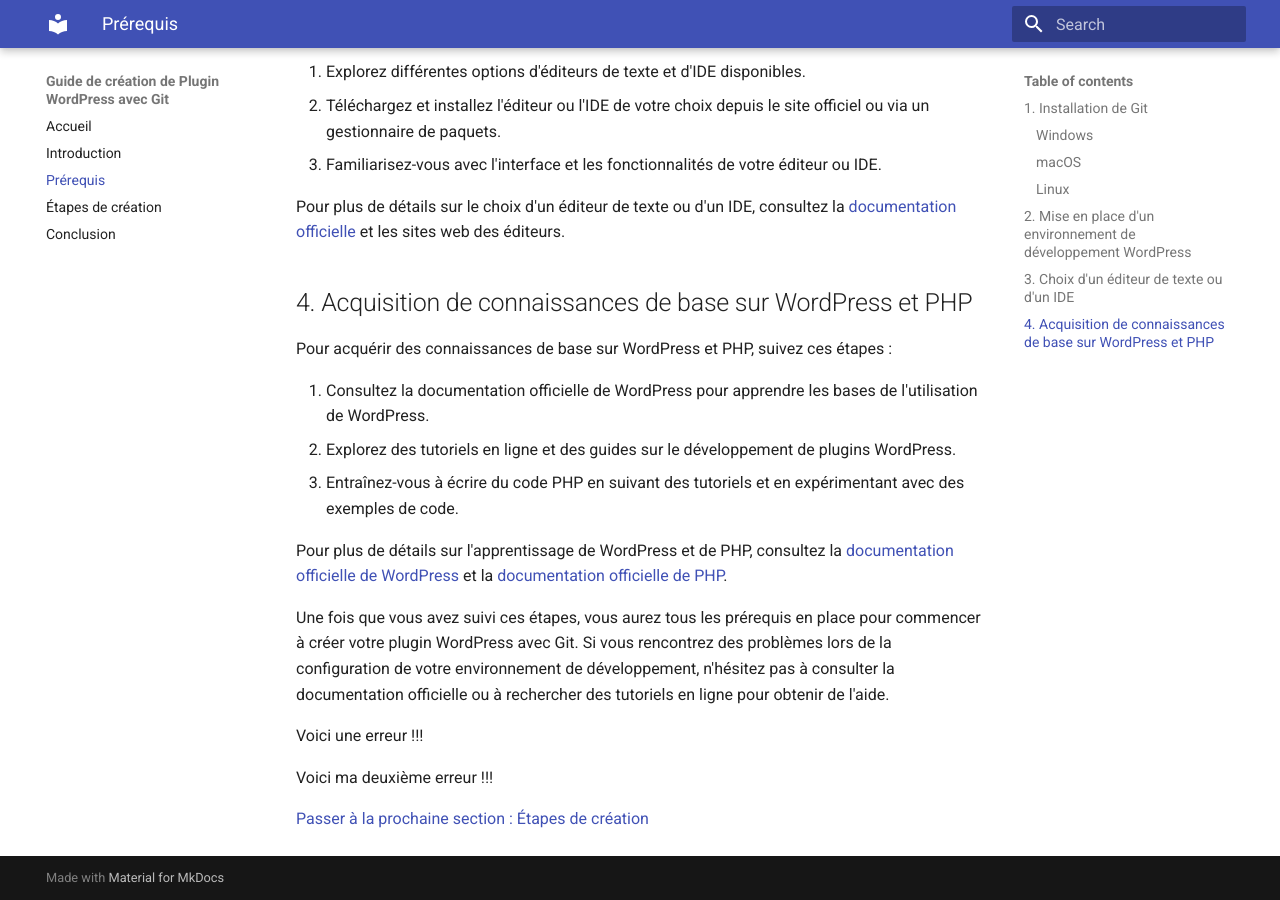
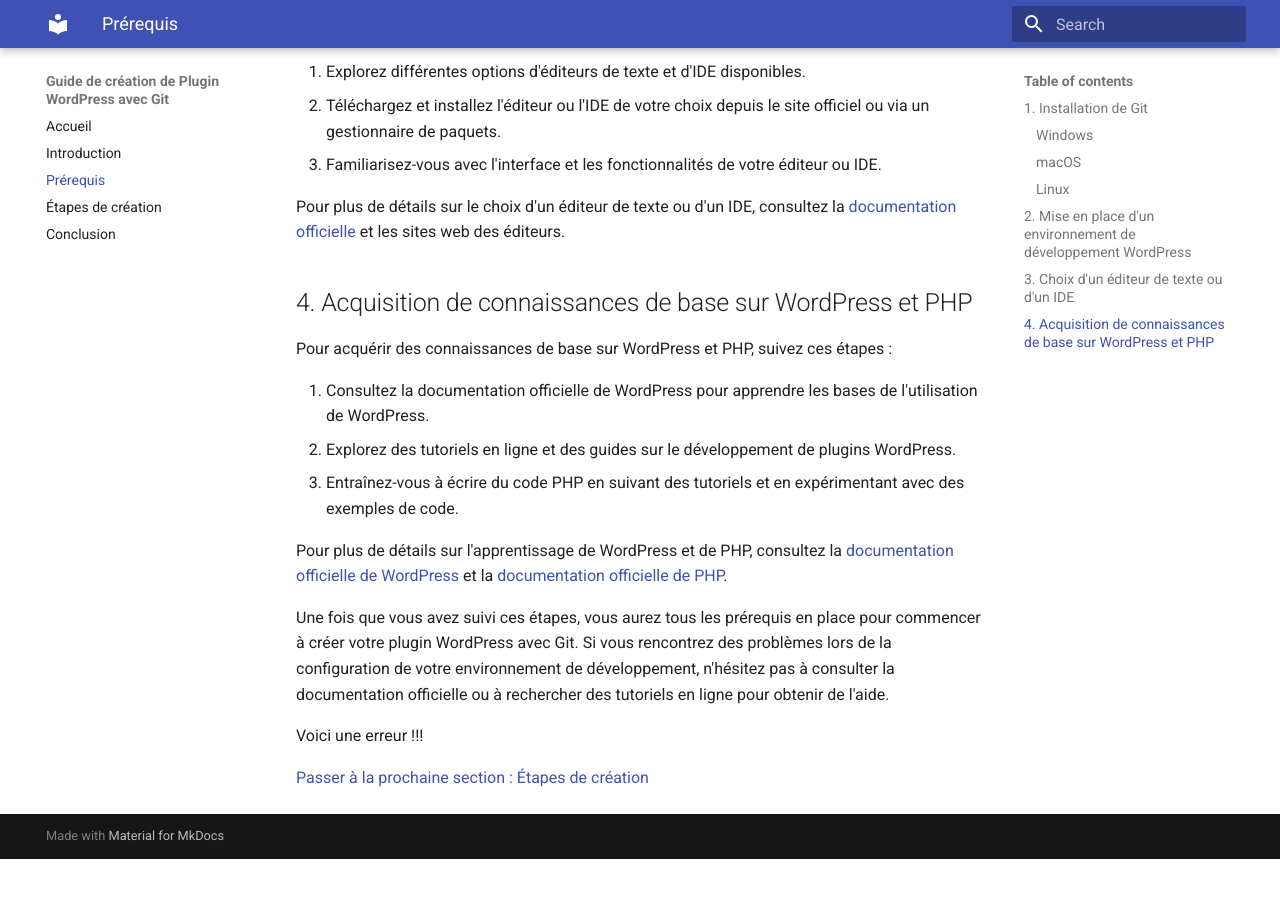
Before and after one commit to kevinfasquel/git_intro, an MkDocs documentation site: the page built from docs/prerequis.md, in a window 1280 px wide and 900 px high, scrolled down 1398 px. Built offline with MkDocs 1.6.1 and Material for MkDocs 9.7.7, drawn with Linux system fonts in a browser that asks for light colours; after the commit the page ends 2257 px from its top, so only the background shows below that.

Commit message:
Correction erreur 2

```diff
--- a/docs/prerequis.md
+++ b/docs/prerequis.md
@@ -63,6 +63,4 @@ Une fois que vous avez suivi ces étapes, vous aurez tous les prérequis en plac
 
 Voici une erreur !!!
 
-Voici ma deuxième erreur !!!
-
 [Passer à la prochaine section : Étapes de création](etapes.md)
```
